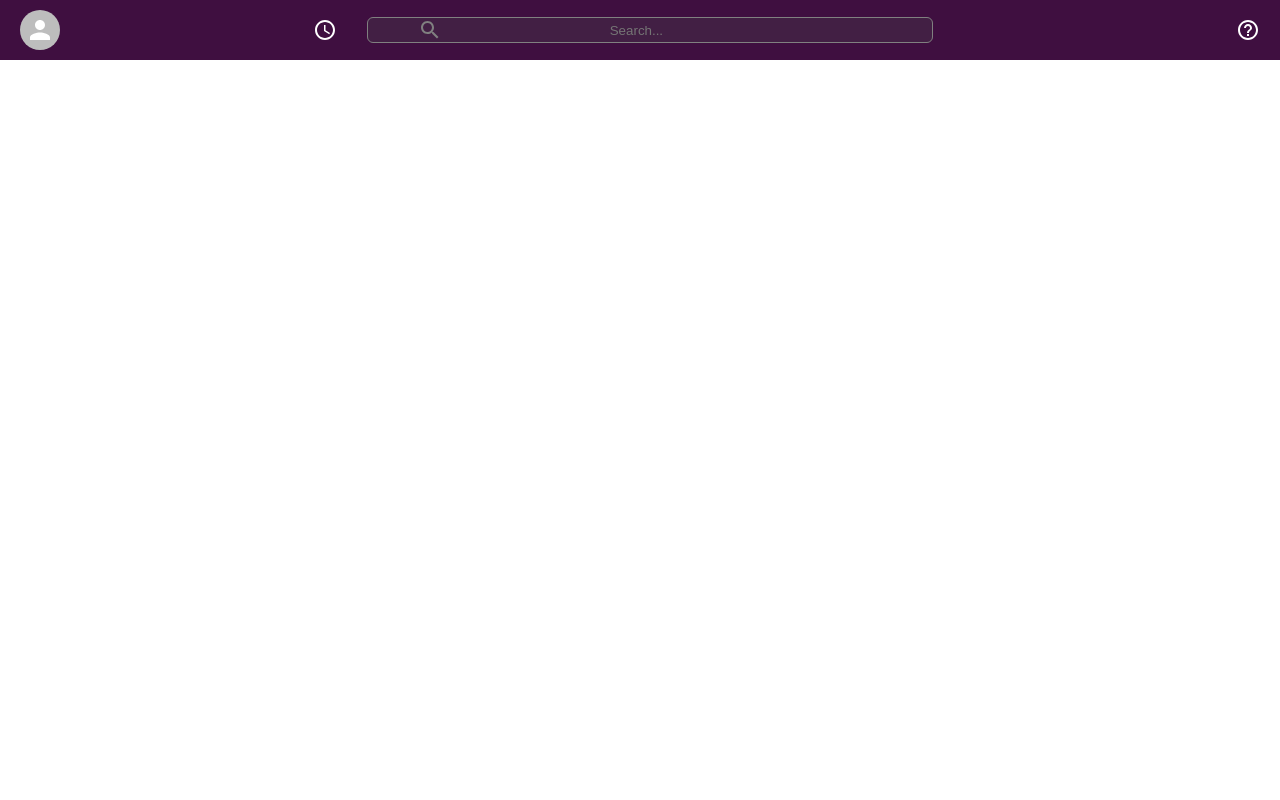
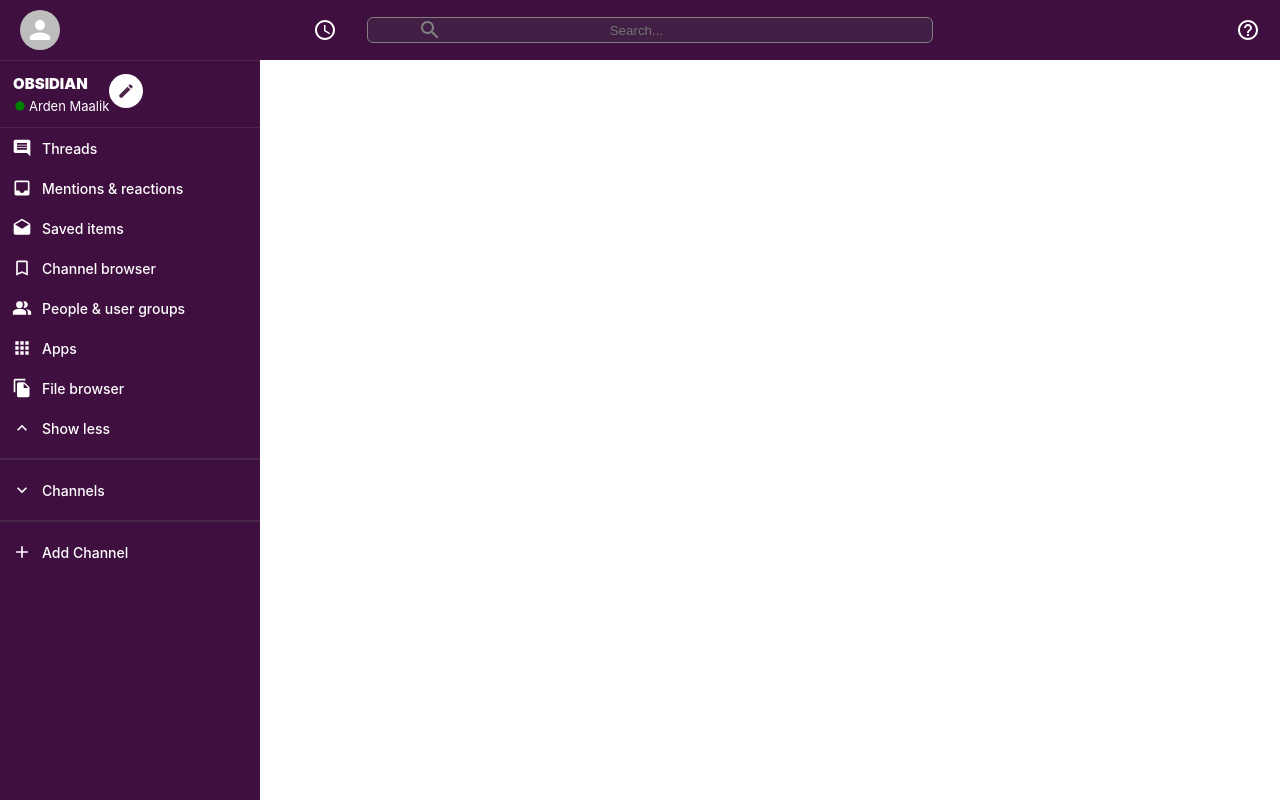
Before and after one commit to ardenmaalik/Obsidian, a React (Create React App) app in the folder obisidian/: page / in a window 1280 px wide. Built offline with nearby package versions, Linux system fonts and the light colour scheme.

Commit message:
create sidebar

```diff
--- a/obisidian/src/App.js
+++ b/obisidian/src/App.js
@@ -2,19 +2,25 @@
 import logo from "./logo.svg";
 import "./App.css";
 import { BrowserRouter as Router, Switch, Route, Link } from "react-router-dom";
+import styled from "styled-components";
 
-import Header from './components/Header'
+import Header from "./components/Header";
+import Sidebar from "./components/Sidebar";
 
 function App() {
 	return (
 		<div className='app'>
 			<Router>
 				<>
-					<Switch>
-						<Route exact path='/'>
-							<Header />
-						</Route>
-					</Switch>
+					<Header />
+					<AppBody>
+						<Sidebar />
+						<Switch>
+							<Route exact path='/'>
+								{/*Chat*/}
+							</Route>
+						</Switch>
+					</AppBody>
 				</>
 			</Router>
 		</div>
@@ -22,3 +28,8 @@
 }
 
 export default App;
+
+const AppBody = styled.div`
+	display: flex;
+	height: 100vh;
+`;
--- /dev/null
+++ b/obisidian/src/components/Sidebar.js
@@ -0,0 +1,99 @@
+import React from "react";
+import styled from "styled-components";
+import SidebarOption from './SidebarOption'
+
+import FiberManualRecordIcon from "@mui/icons-material/FiberManualRecord";
+import CreateIcon from "@mui/icons-material/Create";
+import InsertCommentIcon from "@mui/icons-material/InsertComment";
+import InboxIcon from "@mui/icons-material/Inbox";
+import DraftsIcon from "@mui/icons-material/Drafts";
+import BookmarkBorderIcon from "@mui/icons-material/BookmarkBorder";
+import PeopleAltIcon from "@mui/icons-material/PeopleAlt";
+import AppsIcon from "@mui/icons-material/Apps";
+import FileCopyIcon from "@mui/icons-material/FileCopy";
+import ExpandLessIcon from "@mui/icons-material/ExpandLess";
+import ExpandMoreIcon from "@mui/icons-material/ExpandMore";
+import AddIcon from "@mui/icons-material/Add";
+
+function Sidebar() {
+	return (
+		<SidebarContainer>
+			<SidebarHeader>
+				<SidebarInfo>
+					<h2>OBSIDIAN</h2>
+					<h3>
+						<FiberManualRecordIcon />
+						Arden Maalik
+					</h3>
+				</SidebarInfo>
+				<CreateIcon />
+			</SidebarHeader>
+
+			<SidebarOption Icon={InsertCommentIcon} title='Threads' />
+			<SidebarOption Icon={InboxIcon} title='Mentions & reactions' />
+			<SidebarOption Icon={DraftsIcon} title='Saved items' />
+			<SidebarOption Icon={BookmarkBorderIcon} title='Channel browser' />
+			<SidebarOption Icon={PeopleAltIcon} title='People & user groups' />
+			<SidebarOption Icon={AppsIcon} title='Apps' />
+			<SidebarOption Icon={FileCopyIcon} title='File browser' />
+			<SidebarOption Icon={ExpandLessIcon} title='Show less' />
+			<hr />
+			<SidebarOption Icon={ExpandMoreIcon} title='Channels' />
+			<hr />
+			<SidebarOption Icon={AddIcon} addChannelOption title='Add Channel' />
+		</SidebarContainer>
+	);
+}
+
+export default Sidebar;
+
+const SidebarContainer = styled.div`
+	color: white;
+	background-color: var(--obsidian-color);
+	flex: 0.3;
+	border-top: 1px solid #49274b;
+	max-width: 260px;
+	margin-top: 60px;
+
+    > hr {
+        margin-top: 10px;
+        margin-bottom: 10px;
+        border: 1px solid #49274b;
+    }
+`;
+const SidebarHeader = styled.div`
+	display: flex;
+	border-bottom: 1px solid #49274b;
+	padding: 13px;
+
+    > .MuiSvgIcon-root {
+        padding: 8px;
+        color: #49274b;
+        font-size: 18px;
+        background-color: #FFF;
+        border-radius: 999px;
+    }
+`;
+const SidebarInfo = styled.div`
+flex:1px solid #49274b;
+
+> h2 {
+    font-size: 15px;
+    font-weight: 900;
+    margin-bottom: 5px;
+}
+
+> h3 {
+    display: flex;
+    font-size: 13px;
+    font-weight: 400;
+    align-items
+}
+
+> h3 > .MuiSvgIcon-root {
+    font-size: 14px;
+    margin-top: 1px;
+    margin-right: 2px;
+    color: green;
+}
+`;
--- /dev/null
+++ b/obisidian/src/components/SidebarOption.js
@@ -0,0 +1,49 @@
+import React from "react";
+
+import styled from "styled-components";
+
+const SidebarOption = ({ Icon, title, addChannelOption }) => {
+	const addChannel = () => {};
+
+	const selectChannel = () => {};
+
+	return (
+		<SidebarOptionContainer
+			onClick={addChannelOption ? addChannel : selectChannel}
+		>
+			{Icon && <Icon fontSize='small' style={{ padding: 10 }} />}
+			{Icon ? (
+				<h3>{title}</h3>
+			) : (
+				<SidebarOptionChannel>
+					<span>#</span> {title}
+				</SidebarOptionChannel>
+			)}
+		</SidebarOptionContainer>
+	);
+};
+
+export default SidebarOption;
+
+const SidebarOptionContainer = styled.div`
+	display: flex;
+	font-size: 12px;
+	align-items: center;
+	padding-left: 2px;
+	cursor: pointer;
+
+	:hover {
+		opacity: 0.9;
+		background-color: #340e36;
+	}
+
+	> h3 {
+		font-weight: 500;
+	}
+
+	> h3 > span {
+		padding: 15px;
+	}
+`;
+
+const SidebarOptionChannel = styled.div``;
```
